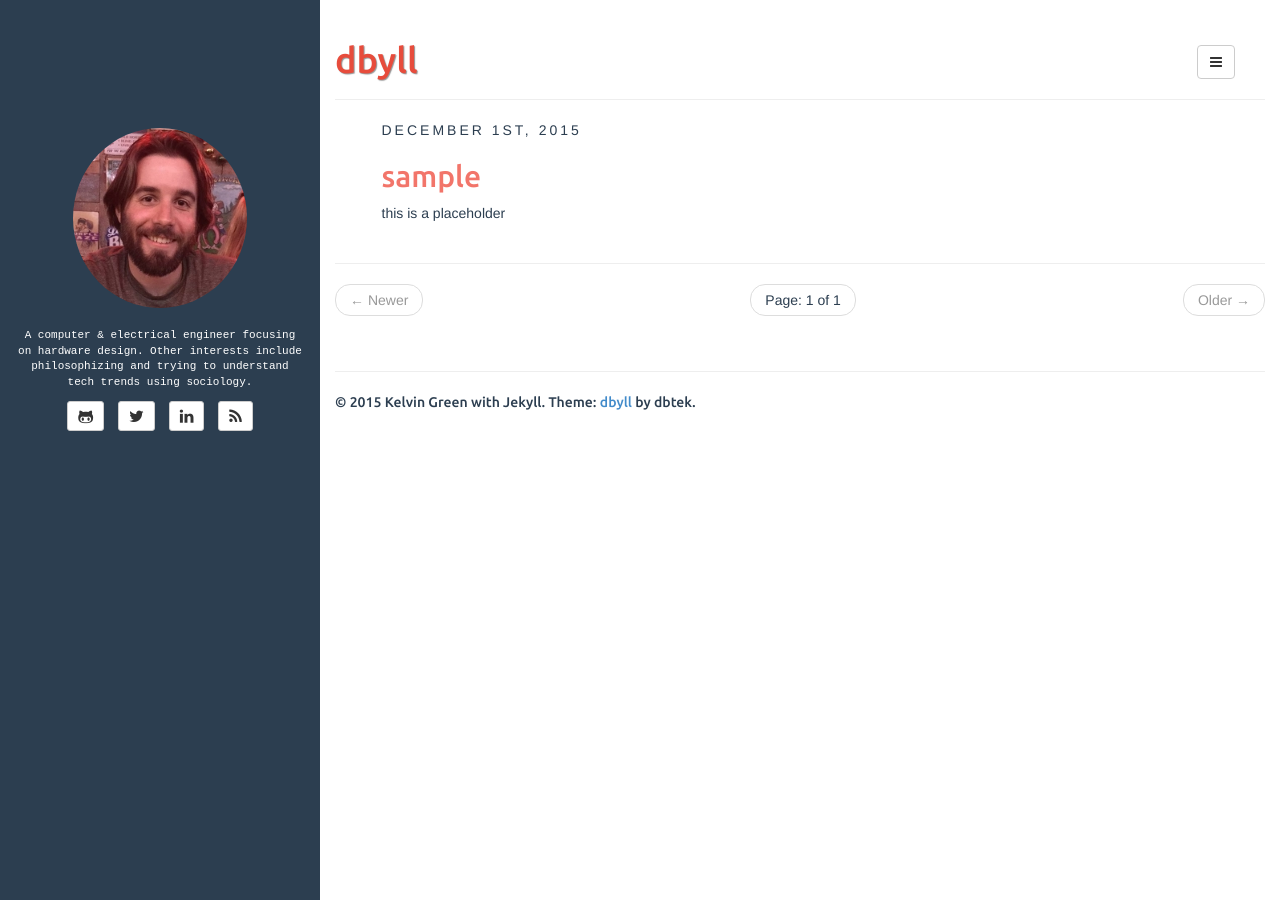
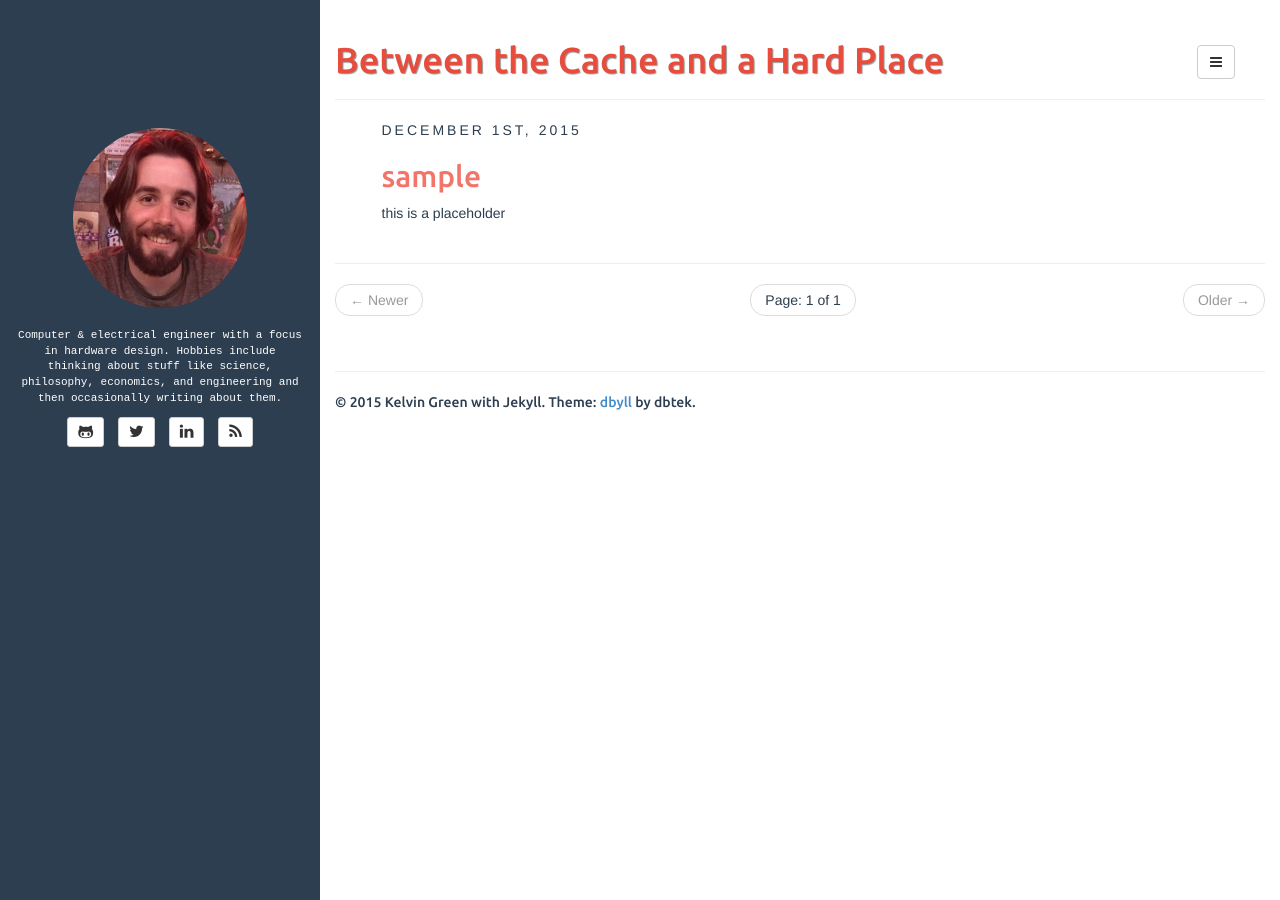
Before and after one commit to catch878/catch878.github.io, a Jekyll site: the page built from index.html, in a window 1280 px wide. Built offline with Jekyll 4.4.1, drawn with Linux system fonts in a browser that asks for light colours; the list of posts is cut into pages by our own code.

Commit message:
added disqus configuration for site, modified a few settings

```diff
--- a/_config.yml
+++ b/_config.yml
@@ -8,15 +8,15 @@ paginate_path: "page:num"
 exclude: ["README.md","_drafts"] # files to exclude
 highlighter: pygments
 markdown: kramdown
-disqus: dbyll
-google_analytics: dbyll
+disqus: betweenthecacheandahardplace
+#google_analytics: dbyll
 
 defaults:
   -
     scope:
       path: "" # empty string for all files
     values:
-      title: dbyll
+      title: Between the Cache and a Hard Place
 
 description: Stylish Jekyll Theme
 author:
@@ -24,7 +24,7 @@ author:
   github: catch878
   twitter: KelvinDGreen
   linkedin: kelvindgreen
-  bio: A computer & electrical engineer focusing on hardware design. Other interests include philosophizing and trying to understand tech trends using sociology.
+  bio: Computer & electrical engineer with a focus in hardware design. Hobbies include thinking about stuff like science, philosophy, economics, and engineering and then occasionally writing about them.
 
 rss_path: feed.xml
 categories_path: categories.html
```
Also changed, not shown: _posts/2015-12-1-test_post.md (+1 -0 lines).
